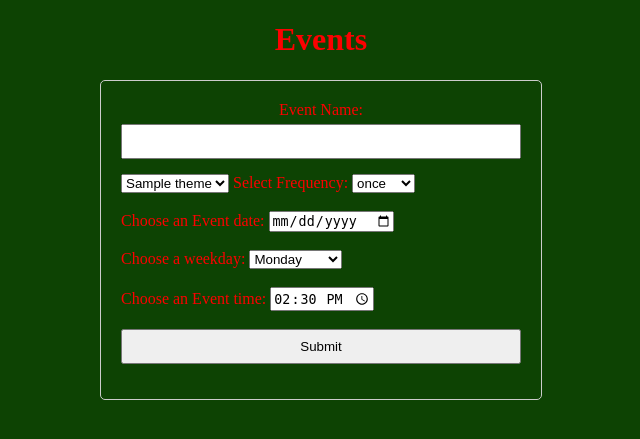
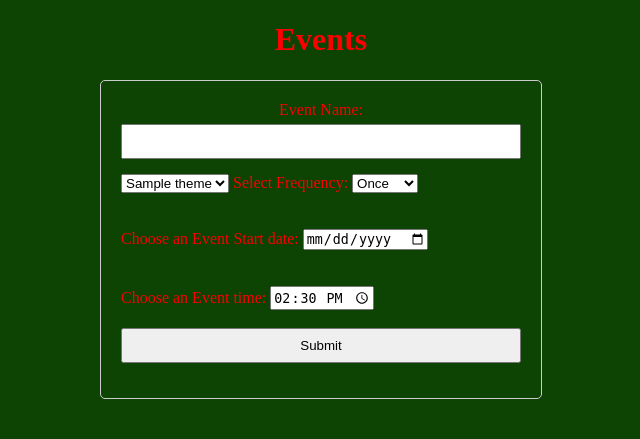
Before and after one commit to jspearus/minitree, a Flask app: template templates/event.html in a window 1280 px wide. Shown: the part 54-493 px from the top of the page, without its empty margins (319-959 px from the left). Run offline with Flask 3, Linux system fonts and the light colour scheme; the template is opened without the code that fills it: most values are stand-ins (such as "Sample title", 1, 10 or a date in 2020); parts of the project's set-up code (start-up, migrations or seed data) failed here and were passed over.

Commit message:
worked on event handler

```diff
--- a/app.py
+++ b/app.py
@@ -13,8 +13,8 @@ from PIL import ImageFont
 import subprocess
 
 from ctrl import displayTheme, off
-from theme_handler import  create_theme
-from events_handler import create_event
+from theme_handler import  create_theme, get_all_themes
+from events_handler import create_event, get_next_event, get_all_events
 from config import get_config, edit_config
 
 
@@ -56,13 +56,7 @@ font = ImageFont.load_default()
 app = Flask(__name__)
 
 
-def getThemeList():
-    folder_path = 'themes/'
-    files = os.listdir(folder_path)
-    themes = []
-    for file in files:
-        themes.append(file.split('.')[0])
-    return themes
+
 
 def convert2rgb(file, key):
     color = file[key]
@@ -81,15 +75,15 @@ def convert2rgb(file, key):
 # which tells the application which URL should call
 # the associated function.
 @app.route('/', methods=['GET', 'POST'])
-# ‘/’ URL is bound with hello_world() function.
 def index():
-    themes = getThemeList()
-    return render_template('index.html', themes=themes)
+    themes = get_all_themes()
+    events = get_all_events()
+    nextEvent = get_next_event()
+    return render_template('index.html', themes=themes,  events=events, nextEvent=nextEvent)
 
 @app.route('/themes', methods=['GET', 'POST'])
-# ‘/’ URL is bound with hello_world() function.
 def themes():
-    themes = getThemeList()
+    themes = get_all_themes()
     if request.method == 'POST':
         data = request.get_json()
         # todo convert color value from hex to RGB
@@ -113,25 +107,23 @@ def themes():
     return render_template('themes.html', themes=themes)
 
 @app.route('/config', methods=['GET', 'POST'])
-# ‘/’ URL is bound with hello_world() function.
 def config():
     config = get_config()
     return render_template('config.html', config=config)
 
 @app.route('/events', methods=['GET', 'POST'])
-# ‘/’ URL is bound with hello_world() function
 def events():
     if request.method == 'POST':
         data = request.get_json()
         file = json.loads(data)
         create_event(file)
-    themes = getThemeList()
+    themes = get_all_themes()
     themes.append('off')
     return render_template('event.html', themes=themes)
 
 @app.route('/ctrl', methods=['POST'])
 def ctrl():
-    themes = getThemeList()
+    themes = get_all_themes()
     data = request.get_json()
     if data['cmd'] == 'clear':
         off()
@@ -163,5 +155,5 @@ def refreshScreen():
 
 if __name__ == '__main__':
     refreshScreen()
-    themes = getThemeList()
+    themes = get_all_themes()
     serve(app, host='0.0.0.0', port=8080)
--- a/ctrl.py
+++ b/ctrl.py
@@ -88,7 +88,7 @@ def off():
     data = "show1"
     send_data(data)
 
-def custum(file):
+def custom(file):
     pattern = get_theme(file)["pattern"]
     if pattern == 'custom':
         ...
--- a/events_handler.py
+++ b/events_handler.py
@@ -1,4 +1,5 @@
-import time, datetime
+import time
+from datetime import datetime
 import os
 import json
 
@@ -17,14 +18,30 @@ def create_event(file):
     with open(f"events/{file['name']}.json", 'w', encoding='utf-8') as f:
         f.write(data)
 
-def get_event(name):
-    file = f"events/{name}.json"
-    if file:
-        with open(file, 'r') as outputfile:
-            return json.load(outputfile)
+def get_next_event():
+    time_format = "%H:%M"
+    files = os.listdir('events/')
+    next_event = {'event-time':'23:59'}
+    current_datetime = datetime.now()
+    current_time = current_datetime.strftime("%H:%M")
+    current_time = datetime.strptime(current_time, time_format).time()
+    # print(f'time: {current_time}')
+    for file in files:
+        with open('events/'+file, 'r') as outputfile:
+            event =json.load(outputfile)
+            eventTime = datetime.strptime(event['event-time'], time_format).time()
+            nextTime = datetime.strptime(next_event['event-time'], time_format).time()
+            if eventTime < nextTime and eventTime > current_time:
+                next_event = event
+    return next_event
 
 def get_all_events():
-    ...
+    folder_path = 'events/'
+    files = os.listdir(folder_path)
+    events = []
+    for file in files:
+        events.append(file.split('.')[0])
+    return events
 
 def edit_event(file):
     data = json.dumps(file, indent=4)
@@ -38,6 +55,5 @@ def delete_event(name):
 
 
 if __name__ == '__main__':
-    day = datetime.datetime.now().weekday()
-    print(weekdays[day])
+    # print(get_next_event())
     pass
--- a/static/scripts/event.js
+++ b/static/scripts/event.js
@@ -3,31 +3,32 @@
 
 const freq = document.getElementById('freq');
 
-const date = document.getElementById('event-date');
-const datelabel = document.getElementById('date-label');
+const startDate = document.getElementById('start-block');
+const stopDate = document.getElementById('stop-block');
+const week = document.getElementById('week-block');
 
-const week = document.getElementById('weekday');
-const weeklabel = document.getElementById('week-label');
 
 document.getElementById('freq').addEventListener('change', function () {
     let selectedValue = this.value;
     if (selectedValue == 'once') {
         week.style.display = 'none';
-        weeklabel.style.display = 'none';
-        date.style.display = 'block';
-        datelabel.style.display = 'block';
+        startDate.style.display = 'block';
+        stopDate.style.display = 'none';
     }
     else if (selectedValue == 'day') {
         week.style.display = 'none';
-        weeklabel.style.display = 'none';
-        date.style.display = 'none';
-        datelabel.style.display = 'none';
+        startDate.style.display = 'none';
+        stopDate.style.display = 'none';
     }
     else if (selectedValue == 'week') {
         week.style.display = 'block';
-        weeklabel.style.display = 'block';
-        date.style.display = 'none';
-        datelabel.style.display = 'none';
+        startDate.style.display = 'none';
+        stopDate.style.display = 'none';
+    }
+    else if (selectedValue == 'range') {
+        week.style.display = 'block';
+        startDate.style.display = 'block';
+        stopDate.style.display = 'block';
     }
 });
 
--- a/static/styles/main.css
+++ b/static/styles/main.css
@@ -4,6 +4,11 @@ body {
 
 h1 {
     color: rgb(252, 1, 1);
+    text-align: center;
+}
+
+h2 {
+    color: rgb(4, 4, 4);
     text-align: center;
 }
 
--- a/templates/event.html
+++ b/templates/event.html
@@ -16,13 +16,24 @@
         </select>
         <label for="freq">Select Frequency:</label>
         <select id="freq" name="freq">
-            <option value="once">once</option>
+            <option value="once">Once</option>
             <option value="day">Daily</option>
-            <option value="week">weekly</option>
+            <option value="week">Weekly</option>
+            <option value="range">Range</option>
         </select>
+
+        <div id="start-block">
             <br><br>
-        <label id="date-label" for="event-date">Choose an Event date:</label>
-        <input type="date" id="event-date" name="event-date"> <!-- Latest selectable date -->
+            <label id="start-date-label" for="start-event-date">Choose an Event Start date:</label>
+            <input type="date" id="start-event-date" name="start-event-date"> <!-- Latest selectable date -->
+        </div>
+        <div id="stop-block" style="display: none">
+            <br><br>
+            <label id="stop-date-label" for="stop-event-date">Choose an Event Stop date:</label>
+            <input type="date" id="stop-event-date" name="stop-event-date"> <!-- Latest selectable date -->
+        </div>
+
+        <div id="week-block" style="display: none">
             <br><br>
             <label id="week-label" for="weekday">Choose a weekday:</label>
             <select name="weekday" id="weekday">
@@ -33,7 +44,11 @@
                 <option value="friday">Friday</option>
                 <option value="saturday">Saturday</option>
                 <option value="sunday">Sunday</option>
+                <option value="all">All</option>
             </select>
+        </div>
+
+        <div id="time-block">
             <br><br>
             <label for="event-time">Choose an Event time:</label>
             <input type="time" id="event-time" name="event-time" value="14:30">
@@ -42,6 +57,7 @@
                 <button type="button" onclick="submitForm()">Submit</button>
             </div>
 
+        </div>
     </form>
 </div>
 
```
Also changed, not shown: templates/index.html (+8 -0 lines), theme_handler.py (+7 -0 lines). Lines whose indentation alone changed are shown as unchanged.
